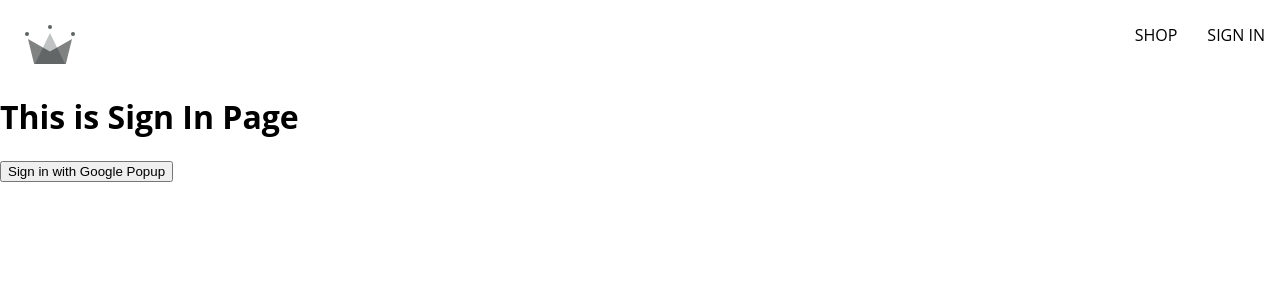
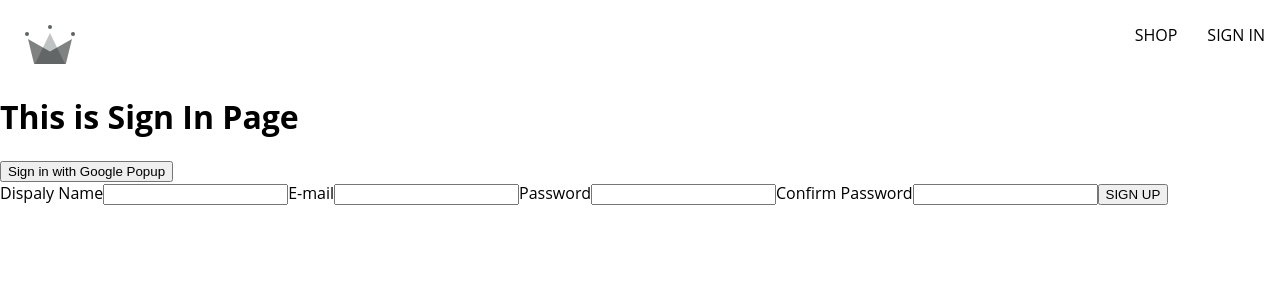
Before and after one commit to masudrana2779/eshop, a React (Create React App) app: page /sign-in in a window 1280 px wide. Shown: the top 300 px of the page. Built offline with nearby package versions, Linux system fonts and the light colour scheme; the HTML template or start-up script is replaced by a standard one.

Commit message:
added firebase auth google redirect remove it was only for test

```diff
--- /dev/null
+++ b/src/components/sign-up-form/sign-up-form.component.jsx
@@ -0,0 +1,64 @@
+import { useState } from "react";
+
+const defaultFormFields = {
+  displayName: "",
+  email: "",
+  password: "",
+  confirmPassword: "",
+};
+const SignUp = () => {
+  const [formFields, setFormFields] = useState(defaultFormFields);
+  const { displayName, email, password, confirmPassword } = formFields;
+
+  console.log(formFields);
+
+  const handleChange = (event) => {
+    const { name, value } = event.target;
+
+    setFormFields({ ...formFields, [name]: value });
+  };
+
+  return (
+    <form onSubmit={() => {}}>
+      <label>Dispaly Name</label>
+      <input
+        type="text"
+        name="displayName"
+        value={displayName}
+        onChange={handleChange}
+        required
+      />
+
+      <label>E-mail</label>
+      <input
+        type="email"
+        name="email"
+        value={email}
+        onChange={handleChange}
+        required
+      />
+
+      <label>Password</label>
+      <input
+        type="password"
+        name="password"
+        value={password}
+        onChange={handleChange}
+        required
+      />
+
+      <label>Confirm Password</label>
+      <input
+        type="password"
+        name="confirmPassword"
+        value={confirmPassword}
+        onChange={handleChange}
+        required
+      />
+
+      <button type="submit">SIGN UP</button>
+    </form>
+  );
+};
+
+export default SignUp;
--- a/src/routes/signIn/signIn.component.jsx
+++ b/src/routes/signIn/signIn.component.jsx
@@ -1,4 +1,5 @@
 
+import SignUp from "../../components/sign-up-form/sign-up-form.component";
 import {
     createUserDocumentFromAuth,
     signInWithGooglePopup
@@ -15,6 +16,7 @@
     <>
       <h1>This is Sign In Page</h1>
       <button onClick={logGoogleUser}> Sign in with Google Popup</button>
+      <SignUp />
     </>
   );
 };
```
